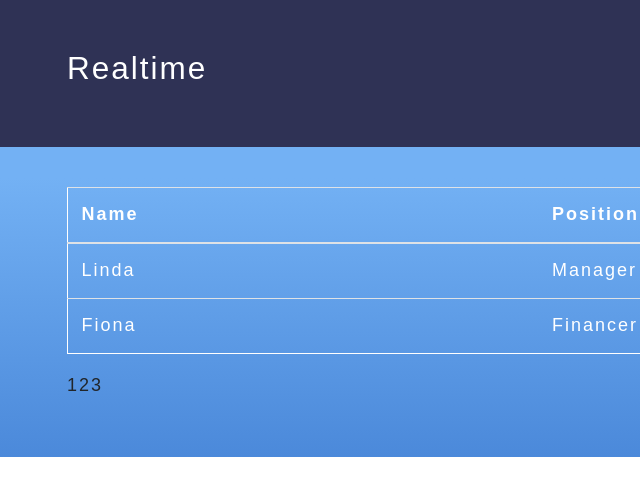
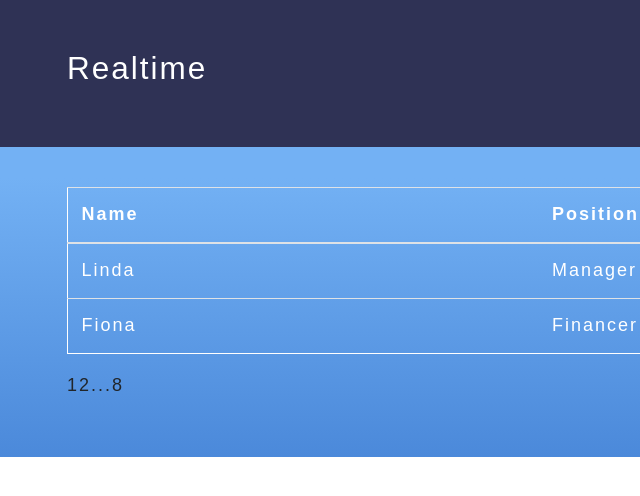
Before and after one commit to weechengkhor91/pagination-javascript, a plain HTML site: page index.html in a window 1280 px wide. Shown: the full height of the page, 18-658 px from the left. Drawn offline with Linux system fonts and the light colour scheme.

Commit message:
done pagination

```diff
--- a/js/data.json
+++ b/js/data.json
@@ -19,5 +19,4 @@
     "username": "Devin",
     "position": "IOS Developer"
   }
-
 ]
--- a/js/script.js
+++ b/js/script.js
@@ -1,13 +1,161 @@
-var origin1 = window.location.origin;
-var method = "js/data.json";
+const mockData = [
+  {
+    username: "Linda",
+    position: "Manager"
+  },
+  {
+    username: "Fiona",
+    position: "Financer"
+  },
+  {
+    username: "Michelle",
+    position: "Administrator"
+  },
+  {
+    username: "Wing",
+    position: "Front End Supervisor"
+  },
+  {
+    username: "Devin",
+    position: "IOS Developer"
+  },
+  {
+    username: "Linda",
+    position: "Manager"
+  },
+  {
+    username: "Fiona",
+    position: "Financer"
+  },
+  {
+    username: "Michelle",
+    position: "Administrator"
+  },
+  {
+    username: "Wing",
+    position: "Front End Supervisor"
+  },
+  {
+    username: "Devin",
+    position: "IOS Developer"
+  },
+  {
+    username: "Linda",
+    position: "Manager"
+  },
+  {
+    username: "Fiona",
+    position: "Financer"
+  },
+  {
+    username: "Michelle",
+    position: "Administrator"
+  },
+  {
+    username: "Wing",
+    position: "Front End Supervisor"
+  },
+  {
+    username: "Devin",
+    position: "IOS Developer"
+  }
+];
 
+function pagination(currentPage, lastPage) {
+  let current = currentPage, // current = 1
+    last = lastPage, // last = 20
+    delta = 1, // you have to adjust here
+    left = current - delta, // left = 1 - 2 = -1
+    right = current + delta + 1, // right = 1 + 2 - 1 = 4
+    range = [],
+    rangeWithDots = [],
+    l;
 
+  for (let i = 1; i <= last; i++) {
+    if (i === 1 || i === last || (i >= left && i < right)) {
+      range.push(i);
+    }
+  }
+  // range = [ 1, 2, 3, 20 ]
 
-$.getJSON(method, function (data) {
+  for (let i of range) {
+    if (l) {
+      if (i - l === 2) {
+        // you have to adjust here
+        rangeWithDots.push(l + 1);
+      } else if (i - l !== 1) {
+        rangeWithDots.push("...");
+      }
+    }
+    rangeWithDots.push(i);
+    l = i;
+  }
+  // rangeWithDots = [1, 2, 3, '...', 20]
+
+  return rangeWithDots;
+}
+
+function onInit(current) {
+  let dataLength = mockData.length;
+  let pageSize = 2;
+  let totalPages = Math.round(dataLength / pageSize);
+  let currentPage = current;
+
+  let sliceStart = currentPage * pageSize - pageSize;
+  let sliceEnd = currentPage * pageSize;
+  let listPerPage = mockData.slice(sliceStart, sliceEnd);
+
+  let tableHeader = `
+      <table class="table tbl-profile">
+        <thead>
+            <tr>
+                <th>Name</th>
+                <th>Position</th>
+              </tr>
+        </thead>
+        <tbody>
+      `;
+
+  let tableBody = ``;
+
+  for (let i = 0; i < listPerPage.length; i++) {
+    tableBody += `
+            <tr>
+              <td>${listPerPage[i].username}</td>
+              <td>${listPerPage[i].position}</td>
+            </tr>`;
+  }
+
+  let tableFooter = `
+        </tbody>
+      </table>
+  `;
+
+  let tablePagination = pagination(currentPage, totalPages);
+
+  let footerPagination = `<ul class="pagination">`;
+
+  for (let i = 0; i < tablePagination.length; i++) {
+    const now = tablePagination[i];
+    footerPagination += `
+        <li class="page-number" onclick="onInit(${now})">${now}</li>
+    `;
+  }
+
+  footerPagination += `</ul>`;
+
+  let tableEl = tableHeader + tableBody + tableFooter + footerPagination;
+
+  document.getElementsByClassName("profile-table")[0].innerHTML = tableEl;
+}
+
+onInit(1);
+
+/*$.getJSON(method, function(data) {
   var pageSize = 2;
   var totalPages = Math.round(data.length / pageSize);
   var currentPage = 1;
-  var sliceStart = (currentPage * pageSize) - pageSize;
+  var sliceStart = currentPage * pageSize - pageSize;
   var sliceEnd = currentPage * pageSize;
 
   var listPerPage = data.slice(sliceStart, sliceEnd);
@@ -27,7 +175,6 @@ $.getJSON(method, function (data) {
     tableBody += `<tr><td>${listPerPage[i].username}</td><td>${listPerPage[i].position}</td></tr>`;
   }
 
-
   var tableFooter = `
       </tbody>
       </table>
@@ -37,26 +184,21 @@ $.getJSON(method, function (data) {
   `;
   for (var i = 0; i < totalPages; i++) {
     pagination += `
-        <li class="page-number" onclick="clickPagination(${i + currentPage})">${i + currentPage}</li>
+        <li class="page-number" onclick="clickPagination(${i +
+          currentPage})">${i + currentPage}</li>
     `;
   }
   pagination += `
   </ul>
   `;
 
-
-
   var table = tableHeader + tableBody + tableFooter + pagination;
 
-  document.getElementsByClassName("profile-table")[0].innerHTML = table
-
-
-})
-
+  document.getElementsByClassName("profile-table")[0].innerHTML = table;
+});
 
 function clickPagination(num) {
-  console.log('pagenumber', num)
-  var active = document.getElementsByClassName('page-number');
-  console.log('active',active)
-
-}
+  console.log("pagenumber", num);
+  var active = document.getElementsByClassName("page-number");
+  console.log("active", active);
+}*/
```
Also changed, not shown: index.html (+4 -12 lines). Lines whose indentation alone changed are shown as unchanged.
